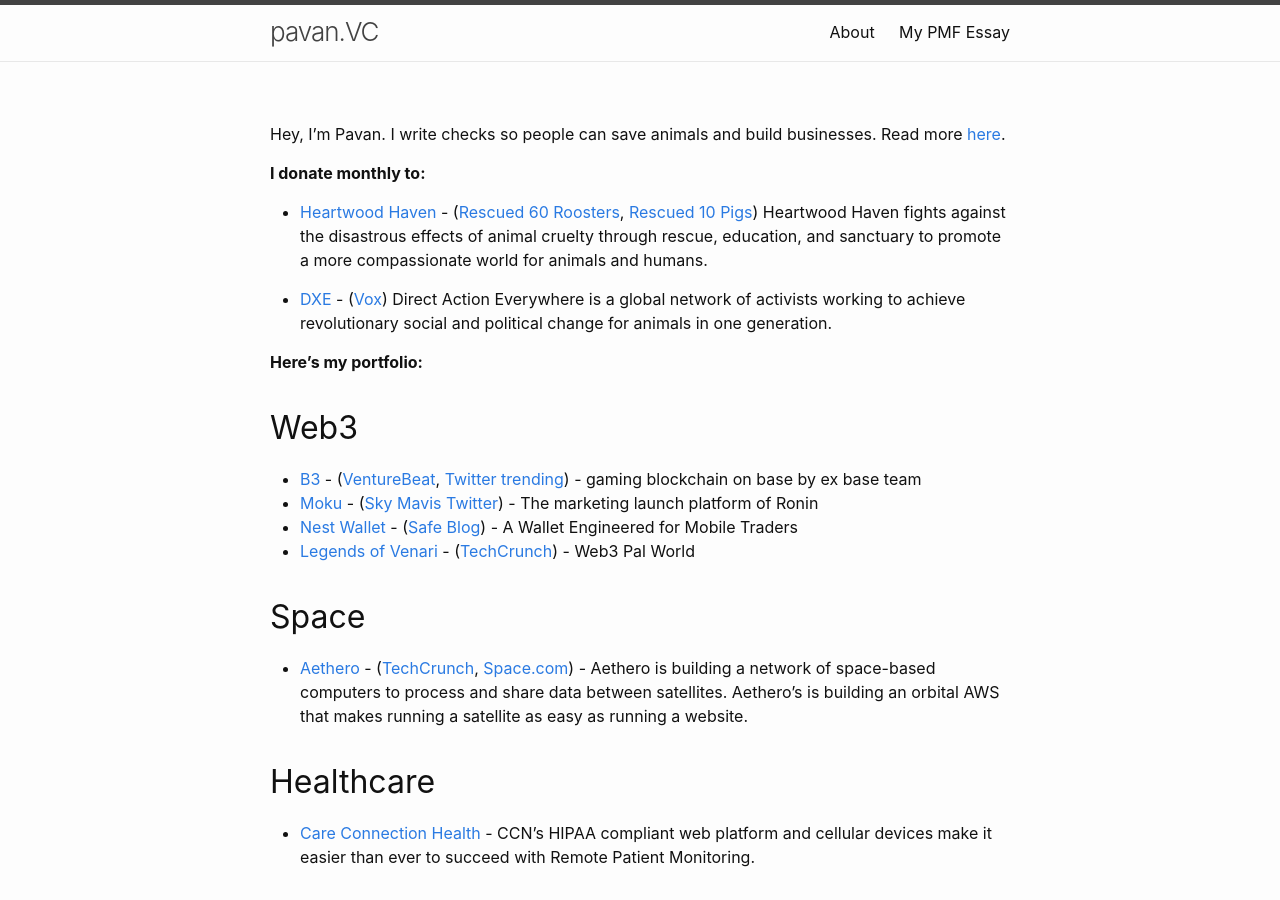
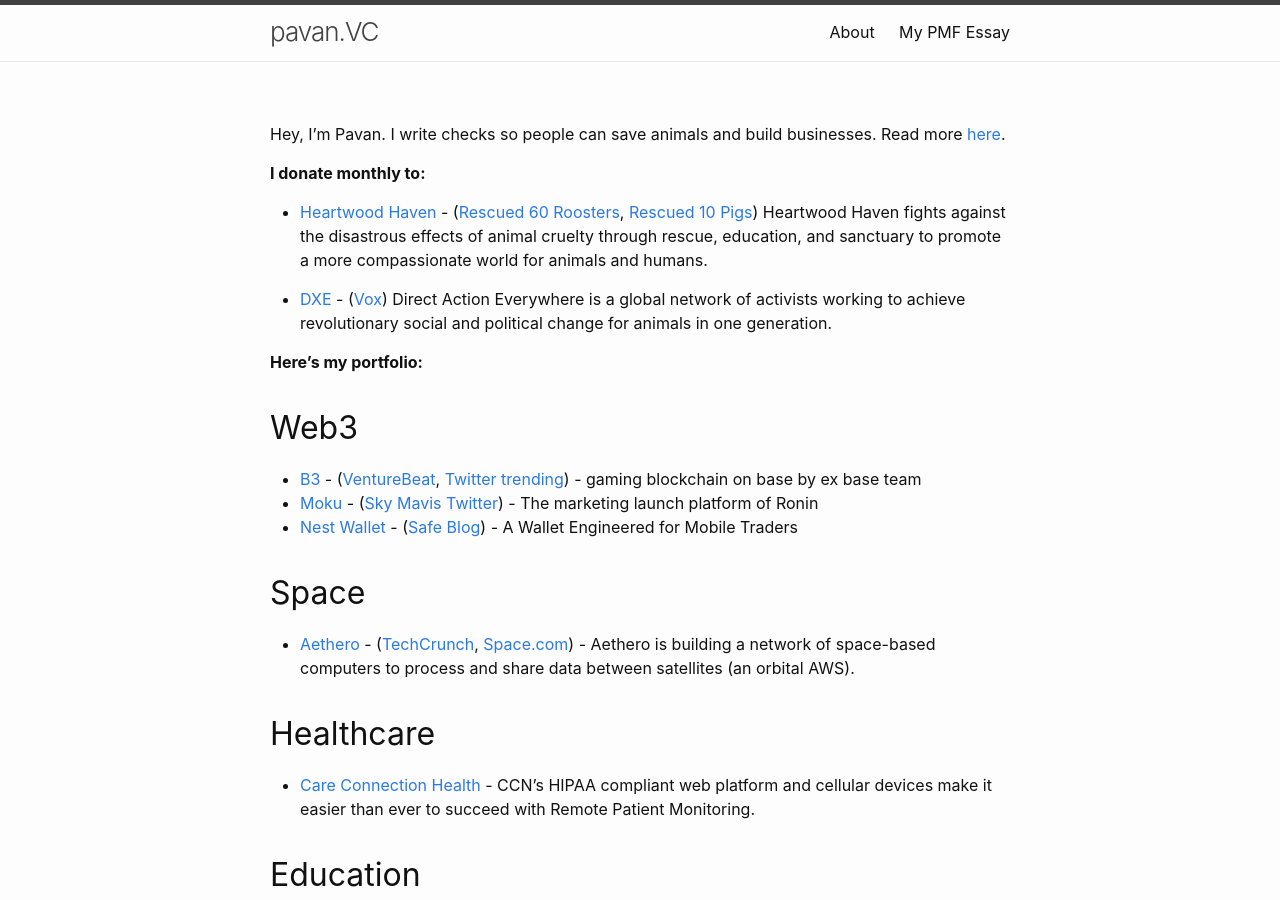
Before and after one commit to katpavan/katpavan.github.io, a Jekyll site: the page built from index.md, in a window 1280 px wide and 900 px high. Built offline with Jekyll 4.4.1, drawn with Linux system fonts in a browser that asks for light colours.

Commit message:
Update index.md

```diff
--- a/index.md
+++ b/index.md
@@ -20,16 +20,17 @@
 - [B3](https://x.com/b3dotfun/) - ([VentureBeat](https://venturebeat.com/games/npc-labs-raises-18m-to-bring-mainstream-games-to-web3/), [Twitter trending](https://x.com/i/trending/1815454338413982133)) - gaming blockchain on base by ex base team
 - [Moku](https://x.com/Moku_HQ/status/1805407187482640642) - ([Sky Mavis Twitter](https://x.com/SkyMavisHQ/status/1813199943374356814)) - The marketing launch platform of Ronin
 - [Nest Wallet](https://nestwallet.xyz/) - ([Safe Blog](https://safe.global/blog/safe-case-2-digital-ownership-in-your-pocket)) - A Wallet Engineered for Mobile Traders
+
+<!---
 - [Legends of Venari](https://legendsofvenari.com/) - ([TechCrunch](https://techcrunch.com/2022/11/09/say-hello-to-the-newest-crypto-startups-from-web3-accelerator-alliance-daos-demo-day/)) - Web3 Pal World
 
-<!---
 - [Hey Mint](https://www.heymint.xyz/) - ([CoinDesk](https://www.coindesk.com/web3/2023/05/15/web3-education-leaders-team-up-to-roll-out-beginner-nft-platform-heymint/)) - Powerful Web3 Creator tools
 
 - [Cryptoslam](https://cryptoslam.io/) - ([Decrypt](https://decrypt.co/211547/solana-nft-sales-skyrocket-ethereum-monthly-volume)) - CryptoSlam is the leading NFT aggregator, collecting and analyzing data for millions of NFTs across 15+ Blockchains
 -->
 
 ## Space
-- [Aethero](https://aethero.com/) - ([TechCrunch](https://techcrunch.com/2024/07/02/computing-and-shielding-startups-join-forces-to-put-ai-capable-chips-in-space/), [Space.com](https://www.space.com/ai-nvidia-gpu-spacex-launch-transporter-11)) - Aethero is building a network of space-based computers to process and share data between satellites. Aethero's is building an orbital AWS that makes running a satellite as easy as running a website.
+- [Aethero](https://aethero.com/) - ([TechCrunch](https://techcrunch.com/2024/07/02/computing-and-shielding-startups-join-forces-to-put-ai-capable-chips-in-space/), [Space.com](https://www.space.com/ai-nvidia-gpu-spacex-launch-transporter-11)) - Aethero is building a network of space-based computers to process and share data between satellites (an orbital AWS).
 
 ## Healthcare
 
```
